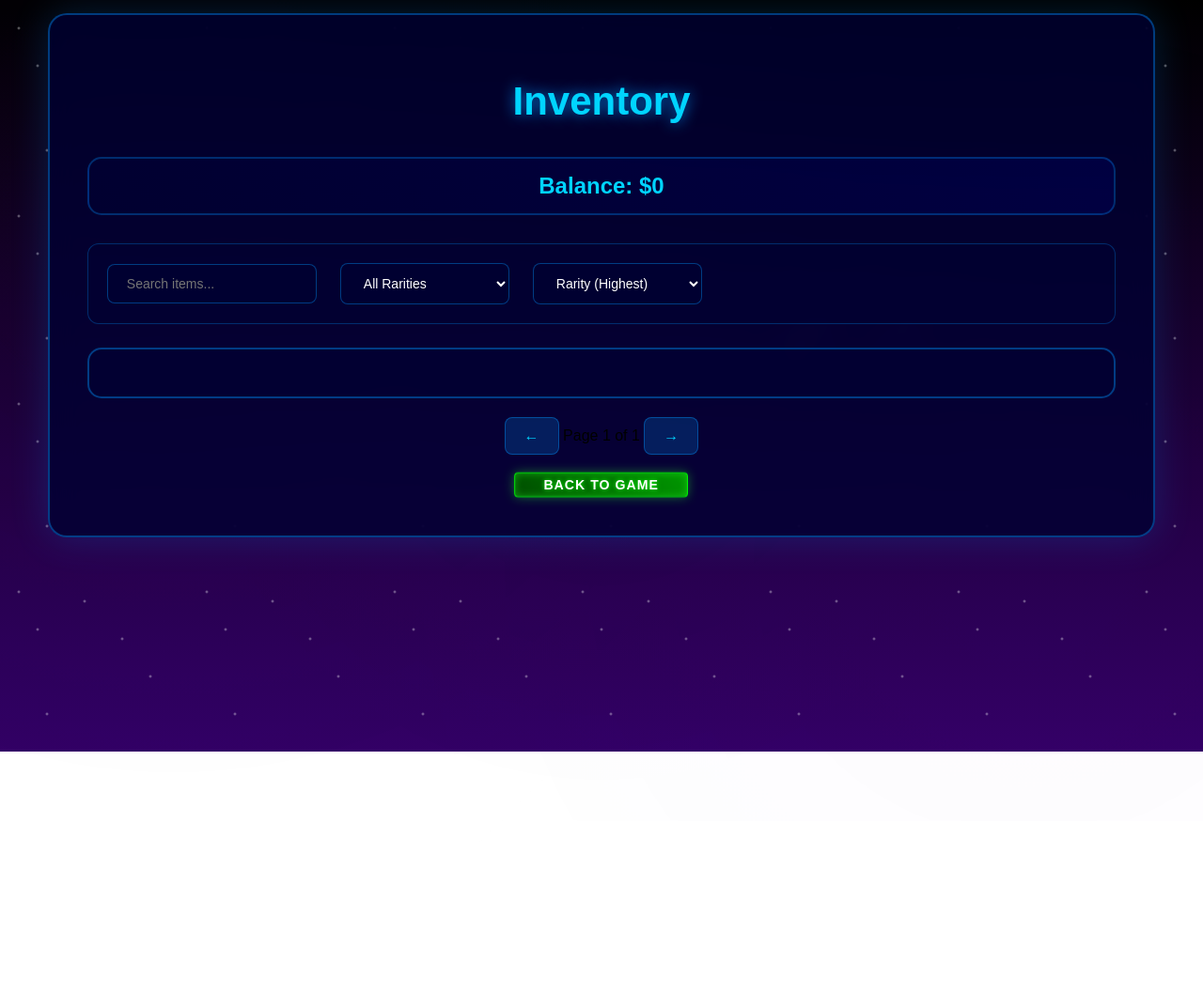
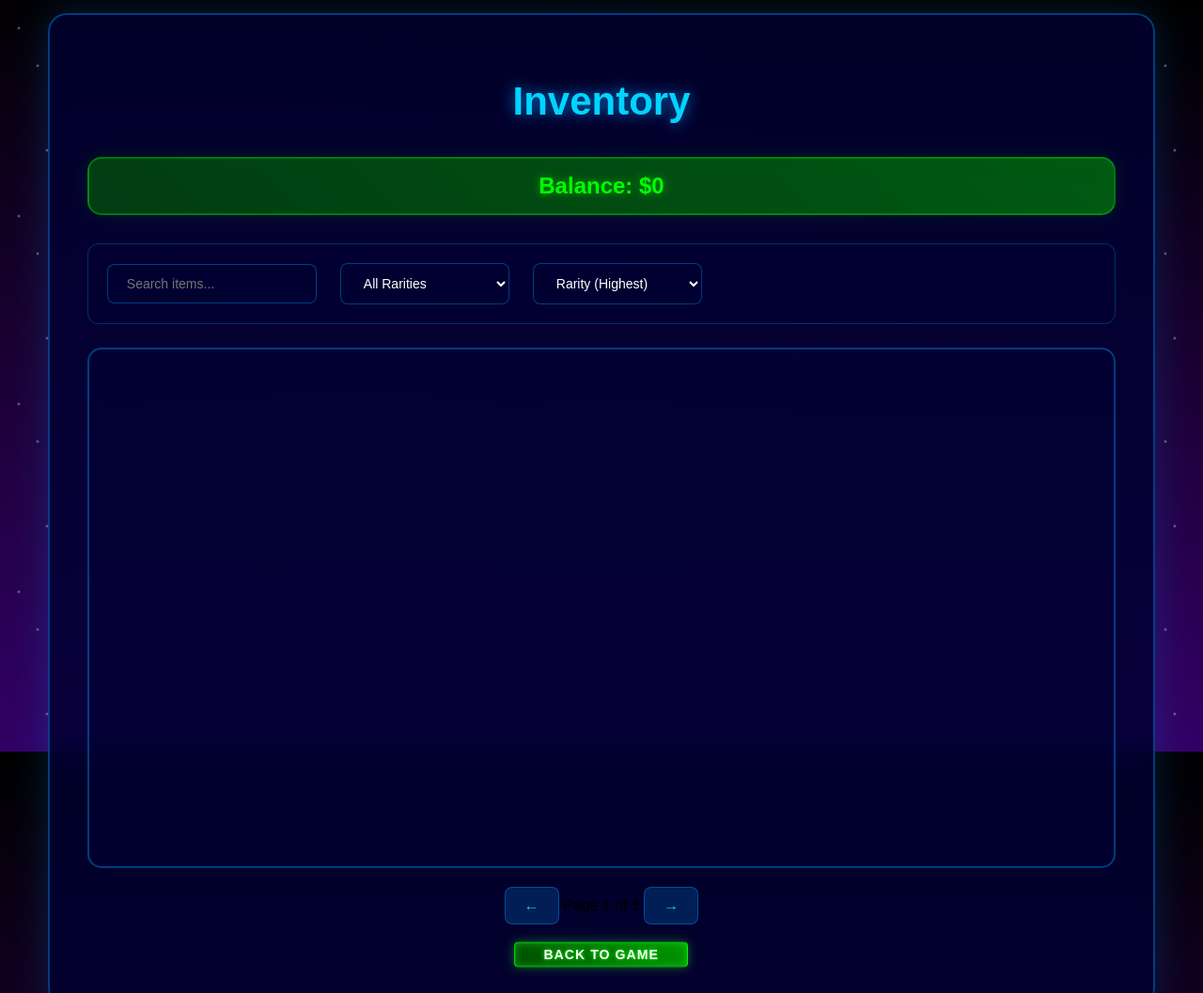
Before and after one commit to Cole-Godfrey/universal_frontend, a website: page inventory.html in a window 1280 px wide. Shown: the top 1057 px of the page at 94% size. Before the commit the page ends 800 px from the top, so only its background shows below. Drawn offline with Linux system fonts and the light colour scheme; no server answers.

Commit message:
changed color

```diff
--- a/inventory.css
+++ b/inventory.css
@@ -8,8 +8,6 @@
     width: 90%;
     max-width: 1400px;
     margin: 20px auto;
-    max-height: 90vh;
-    overflow-y: auto;
 }
 
 .inventory-title {
@@ -26,8 +24,7 @@
     grid-template-columns: repeat(auto-fill, minmax(180px, 1fr));
     gap: 25px;
     padding: 25px;
-    height: auto;
-    max-height: 500px;
+    height: 500px;
     overflow-y: auto;
     border: 2px solid rgba(0, 150, 255, 0.4);
     border-radius: 15px;
@@ -97,15 +94,16 @@
 }
 
 .balance-display {
-    background: linear-gradient(45deg, rgba(0, 0, 50, 0.6), rgba(0, 0, 80, 0.6));
+    background: linear-gradient(45deg, rgba(0, 100, 0, 0.6), rgba(0, 150, 0, 0.6));
     padding: 15px 30px;
     border-radius: 15px;
     font-size: 24px;
     font-weight: 600;
     margin-bottom: 30px;
-    border: 2px solid rgba(0, 150, 255, 0.3);
-    color: #00d4ff;
-    text-align: center;
+    border: 2px solid rgba(0, 255, 0, 0.3);
+    color: #00ff00;
+    text-shadow: 0 0 10px rgba(0, 255, 0, 0.5);
+    box-shadow: 0 0 20px rgba(0, 255, 0, 0.1);
 }
 
 .inventory-filters {
@@ -151,22 +149,3 @@
     opacity: 0.5;
     cursor: not-allowed;
 }
-
-/* Add scrollbar styling for the container */
-.inventory-container::-webkit-scrollbar {
-    width: 8px;
-}
-
-.inventory-container::-webkit-scrollbar-track {
-    background: rgba(0, 0, 50, 0.3);
-    border-radius: 4px;
-}
-
-.inventory-container::-webkit-scrollbar-thumb {
-    background: rgba(0, 150, 255, 0.4);
-    border-radius: 4px;
-}
-
-.inventory-container::-webkit-scrollbar-thumb:hover {
-    background: rgba(0, 150, 255, 0.6);
-}
```
